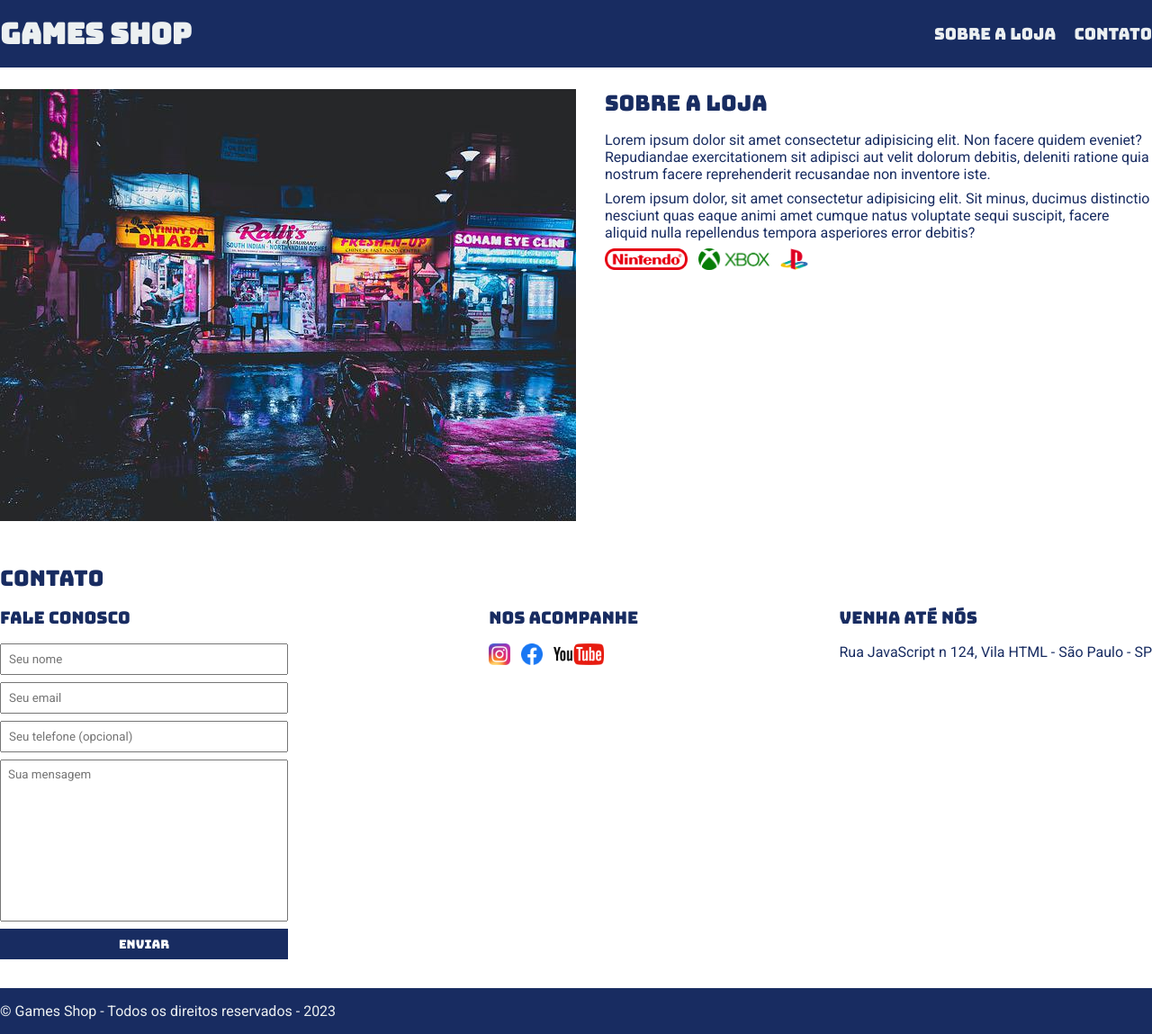
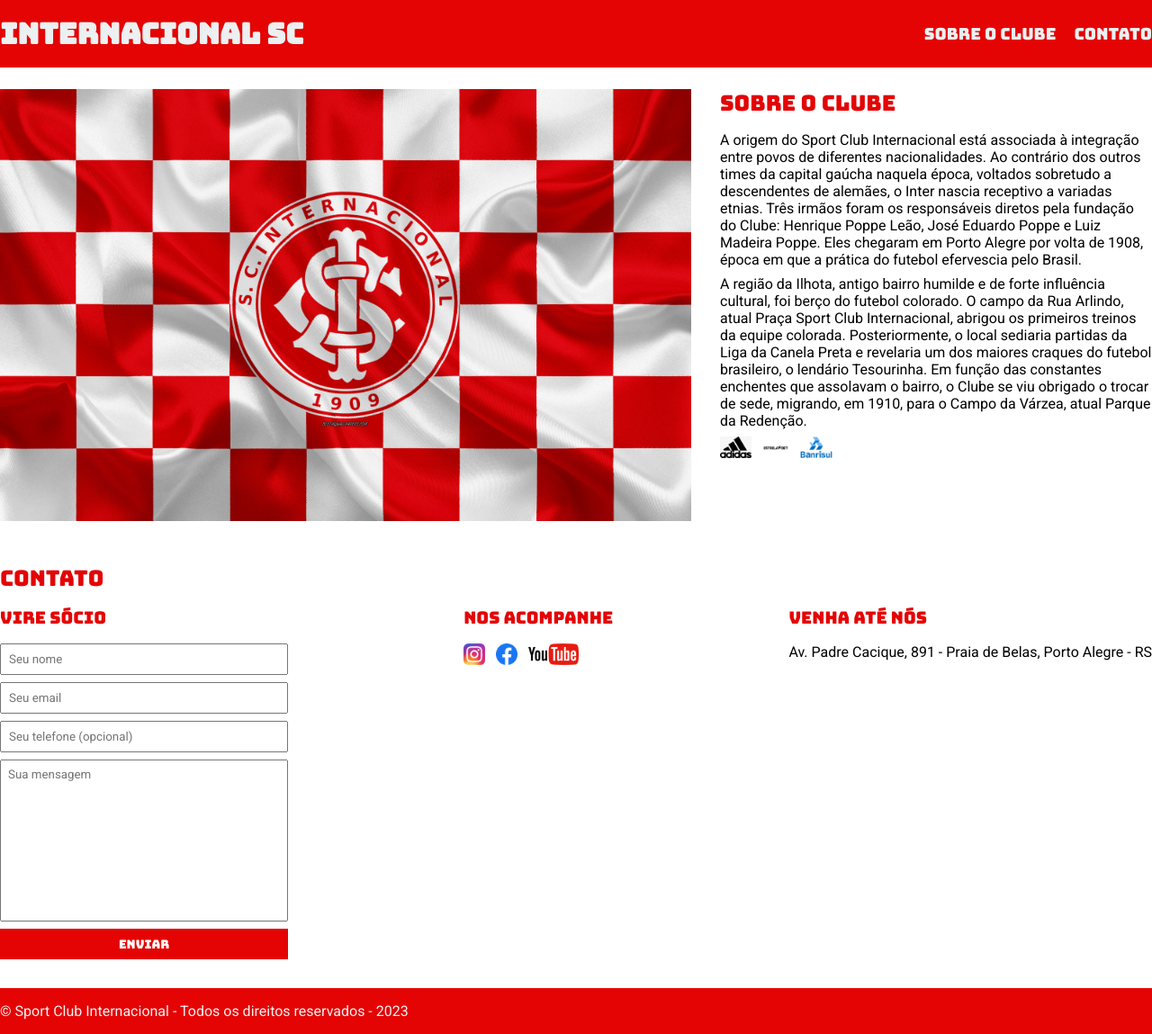
Before and after one commit to matesigor/site_dointer, a plain HTML site: page index.html in a window 1280 px wide. Shown: the whole page at 90% size. Drawn offline with Linux system fonts and the light colour scheme.

Commit message:
commit inicial

```diff
--- a/index.html
+++ b/index.html
@@ -3,7 +3,7 @@
 <head>
     <meta charset="UTF-8">
     <meta name="viewport" content="width=device-width, initial-scale=1.0">
-    <title>Games Shop - A sua loja de games</title>
+    <title>Site do Internacional SC</title>
     <link rel="stylesheet" href="./main.css">
 
     <link rel="preconnect" href="https://fonts.googleapis.com">
@@ -13,11 +13,11 @@
 <body>
     <header>
         <div class="container">
-            <h1>Games Shop</h1>
+            <h1>Internacional SC</h1>
             <nav>
                 <ul>
                     <li>
-                        <a href="#about">Sobre a loja</a>
+                        <a href="#about">Sobre o Clube</a>
                     </li>
                     <li>
                         <a href="#contact">Contato</a>
@@ -28,19 +28,19 @@
     </header>
     <section id="about">
         <div class="container">
-            <img class="store-front" src="./images/loja.jpg" alt="fachada da loja Games Shop">
+            <img class="store-front" src="./images/maiordomundo.jpg" alt="Bandeira Internacional">
             <div>
-                <h2>Sobre a loja</h2>
+                <h2>Sobre o Clube</h2>
                 <p>
-                    Lorem ipsum dolor sit amet consectetur adipisicing elit. Non facere quidem eveniet? Repudiandae exercitationem sit adipisci aut velit dolorum debitis, deleniti ratione quia nostrum facere reprehenderit recusandae non inventore iste.
+                    A origem do Sport Club Internacional está associada à integração entre povos de diferentes nacionalidades. Ao contrário dos outros times da capital gaúcha naquela época, voltados sobretudo a descendentes de alemães, o Inter nascia receptivo a variadas etnias. Três irmãos foram os responsáveis diretos pela fundação do Clube: Henrique Poppe Leão, José Eduardo Poppe e Luiz Madeira Poppe. Eles chegaram em Porto Alegre por volta de 1908, época em que a prática do futebol efervescia pelo Brasil.
                 </p>
                 <p>
-                    Lorem ipsum dolor, sit amet consectetur adipisicing elit. Sit minus, ducimus distinctio nesciunt quas eaque animi amet cumque natus voluptate sequi suscipit, facere aliquid nulla repellendus tempora asperiores error debitis?
+                    A região da Ilhota, antigo bairro humilde e de forte influência cultural, foi berço do futebol colorado. O campo da Rua Arlindo, atual Praça Sport Club Internacional, abrigou os primeiros treinos da equipe colorada. Posteriormente, o local sediaria partidas da Liga da Canela Preta e revelaria um dos maiores craques do futebol brasileiro, o lendário Tesourinha. Em função das constantes enchentes que assolavam o bairro, o Clube se viu obrigado o trocar de sede, migrando, em 1910, para o Campo da Várzea, atual Parque da Redenção.
                 </p>
                 <ul class="brands-list">
-                    <li><img src="./images/nintendo.png" alt="Nintendo"></li>
-                    <li><img src="./images/xbox.png" alt="Nintendo"></li>
-                    <li><img src="./images/playstation.png" alt="Nintendo"></li>
+                    <li><img src="./images/adidas.png" alt="Adidas"></li>
+                    <li><img src="./images/estrelabet.png" alt="EstrelaBet"></li>
+                    <li><img src="./images/banrisul.png" alt="Banrisul"></li>
                 </ul>
             </div>
         </div>
@@ -50,7 +50,7 @@
             <h2>Contato</h2>
             <div class="contact-methods">
                 <div>
-                    <h3>Fale Conosco</h3>
+                    <h3>Vire sócio</h3>
                     <form>
                         <input type="text" placeholder="Seu nome" required>
                         <input type="email" placeholder="Seu email" required>
@@ -82,7 +82,7 @@
                 <div>
                     <h3>Venha até nós</h3>
                     <p>
-                        Rua JavaScript n 124, Vila HTML - São Paulo - SP
+                        Av. Padre Cacique, 891 - Praia de Belas, Porto Alegre - RS
                     </p>
                 </div>
             </div>
@@ -91,7 +91,7 @@
     <footer>
         <div class="container">
             <p>
-                &copy; Games Shop - Todos os direitos reservados - 2023
+                &copy; Sport Club Internacional - Todos os direitos reservados - 2023
             </p>
         </div>
     </footer>
--- a/main.css
+++ b/main.css
@@ -18,7 +18,7 @@ body, input, textarea {
 
 header {
     padding: 16px 0;
-    background-color: #182c61;
+    background-color: #e40404;
     color: #ecf0f1;
 }
 
@@ -65,18 +65,18 @@ section {
 
 section h2 {
     margin-bottom: 16px;
-}
-
-section {
-    color: #182c61;
+    color: #e40404;
 }
 
 section p {
     margin-bottom: 8px;
+    color: black;
 }
 
 .store-front {
     margin-right: 32px;
+    height: 480px;
+    width: 640;
 }
 
 .social-links img {
@@ -94,6 +94,7 @@ section p {
 
 #contact .container {
     display: block;
+    color: #e40404;
 }
 
 .contact-methods {
@@ -120,22 +121,22 @@ section h3 {
 }
 
 form button {
-    background-color: #182c61;
+    background-color: #e40404;
     color: #fff;
     border: none;
     cursor: pointer;
 }
 
 form button:hover {
-    background-color: #314e9e;
+    background-color: #c05858;
 }
 
 input:focus, textarea:focus {
-    outline-color: #182c61;
+    outline-color: #e40404;
 }
 
 footer {
-    background-color: #182c61;
+    background-color: #e40404;
     color: #ecf0f1;
     padding: 16px 0;
 }
```
Also changed, not shown: images/adidas.png (added), images/banrisul.png (added), images/estrelabet.png (added), images/loja.jpg (deleted), images/maiordomundo.jpg (added), images/nintendo.png (deleted), images/playstation.png (deleted), images/xbox.png (deleted).
